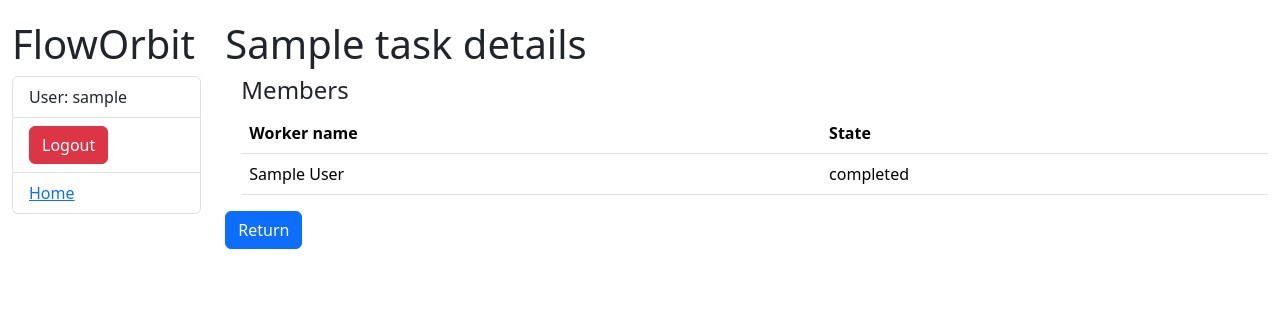
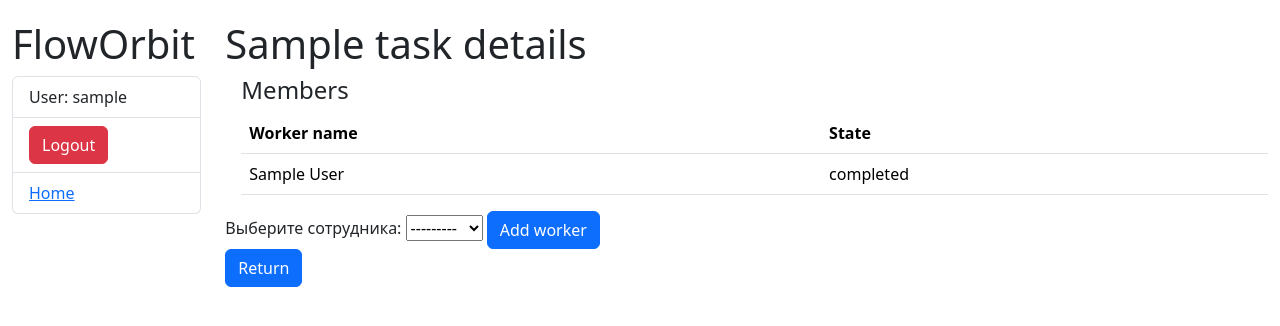
Before and after one commit to 20jofi00/floworbit-task-manager, a Django app: page /tasks/1/1/participants/ in a window 1280 px wide. Shown: the top 326 px of the page. Run offline with Django 5.2, Linux system fonts and the light colour scheme; a user stored in the database is signed in; tables that the repository leaves empty hold one stand-in row (values such as "Sample post").

Commit message:
let team members assign workers to tasks from the participants page

```diff
--- a/tasks/forms.py
+++ b/tasks/forms.py
@@ -1,5 +1,6 @@
 from django import forms
 from django.core.exceptions import ValidationError
+from django.contrib.auth import get_user_model
 
 from projects.models import Project
 from tasks.models import Task, TaskDependency
@@ -71,3 +72,20 @@ class TaskAdminForm(TaskModelForm):
     class Meta:
         model = Task
         fields = TaskModelForm.Meta.fields + ("project",)
+
+
+class AssignWorkerForm(forms.Form):
+    def __init__(self, *args, **kwargs):
+        if "team" not in kwargs:
+            raise TypeError("You need to add team")
+        self.team = kwargs.pop("team")
+        super().__init__(*args, **kwargs)
+        self.fields["worker"].queryset = get_user_model().objects.filter(
+            teams=self.team
+        )
+
+    worker = forms.ModelChoiceField(
+        queryset=None,
+        required=True,
+        label="",
+    )
--- a/tasks/urls.py
+++ b/tasks/urls.py
@@ -1,6 +1,12 @@
 from django.urls import path
 
-from tasks.views import TaskListView, TaskDetailView, TaskCreateView, TaskUpdateView
+from tasks.views import (
+    TaskListView,
+    TaskDetailView,
+    TaskCreateView,
+    TaskUpdateView,
+    AssignWorkerView,
+)
 
 app_name = "tasks"
 
@@ -22,4 +28,9 @@ urlpatterns = [
         TaskUpdateView.as_view(),
         name="task-update",
     ),
+    path(
+        "<int:project_pk>/<int:pk>/add-member/",
+        AssignWorkerView.as_view(),
+        name="task-add-worker",
+    ),
 ]
--- a/tasks/views.py
+++ b/tasks/views.py
@@ -1,12 +1,17 @@
 from django.urls import reverse
+from django.shortcuts import render
 from django.views import generic
-from django.shortcuts import get_object_or_404
+from django.shortcuts import get_object_or_404, redirect
 from django.contrib.auth.mixins import LoginRequiredMixin
+from django.core.exceptions import ValidationError
 
 from projects.models import Project
-from tasks.forms import TaskForm, TaskUpdateForm, TaskSearchForm
+from tasks.forms import TaskForm, TaskUpdateForm, TaskSearchForm, AssignWorkerForm
 from tasks.models import Task, TaskAssignment, TaskDependency
-from tasks.services import get_task_display_state
+from tasks.services import (
+    assign_worker_to_task,
+    get_task_display_state,
+)
 from teams.models import Team
 
 
@@ -51,6 +56,7 @@ class TaskDetailView(LoginRequiredMixin, generic.DetailView):
         context["task"] = self.object
         self.object.state = get_task_display_state(task=self.object)
         context["assignments"] = TaskAssignment.objects.filter(task=self.object)
+        context["form"] = AssignWorkerForm(team=self.object.project.team)
         return context
 
     def get_queryset(self):
@@ -73,7 +79,6 @@ class TaskCreateView(LoginRequiredMixin, generic.CreateView):
             pk=self.kwargs.get("project_pk"),
             team__members=self.request.user.id,
         )
-        kwargs["team"] = self.project.team
         return kwargs
 
     def get_success_url(self):
@@ -113,3 +118,44 @@ class TaskUpdateView(LoginRequiredMixin, generic.UpdateView):
         )
         queryset = Task.objects.filter(project=self.project)
         return queryset
+
+
+class AssignWorkerView(LoginRequiredMixin, generic.FormView):
+    form_class = AssignWorkerForm
+    http_method_names = ["post"]
+
+    def post(self, request, project_pk: int, pk: int):
+        project = get_object_or_404(
+            Project,
+            pk=project_pk,
+            team__members=self.request.user.id,
+        )
+        task = get_object_or_404(
+            Task,
+            pk=pk,
+            project=project,
+        )
+
+        form = AssignWorkerForm(request.POST, team=task.project.team)
+        if form.is_valid():
+            worker = form.cleaned_data["worker"]
+            try:
+                assign_worker_to_task(task=task, worker=worker)
+            except ValidationError as error:
+                form.add_error(None, error)
+            else:
+                return redirect(
+                    reverse(
+                        "tasks:task-participants",
+                        kwargs={
+                            "team_pk": project.team.id,
+                            "pk": task.id,
+                        },
+                    )
+                )
+        context = {
+            "task": task,
+            "form": form,
+            "assignments": TaskAssignment.objects.filter(task=task),
+        }
+        return render(request, "tasks/task_participants.html", context)
--- a/templates/tasks/task_participants.html
+++ b/templates/tasks/task_participants.html
@@ -44,6 +44,28 @@
   {% else %}
     Task has no workers yet
   {% endif %}
+
+  <form action="{% url 'tasks:task-add-worker' project_pk=task.project.id pk=task.id %}" method="post">
+    {% csrf_token %}
+    <label>Выберите сотрудника:</label>
+    {% if form.non_field_errors %}
+        <div class="alert alert-danger">
+            {% for error in form.non_field_errors %}
+                <p>{{ error }}</p>
+            {% endfor %}
+        </div>
+    {% endif %}
+    {{ form.worker }}
+    {% if form.worker.errors %}
+      <div class="text-danger mt-1">
+          {% for error in form.worker.errors %}
+              <small>{{ error }}</small>
+          {% endfor %}
+      </div>
+    {% endif %}
+    <input class="btn btn-primary" type="submit" value="Add worker">
+  </form>
+
   <form class="form-inline" action="{% url 'tasks:task-detail' team_pk=task.project.team.id pk=task.id %}" method="get">
     <input class="btn btn-primary" type="submit" value="Return">
   </form>
```
